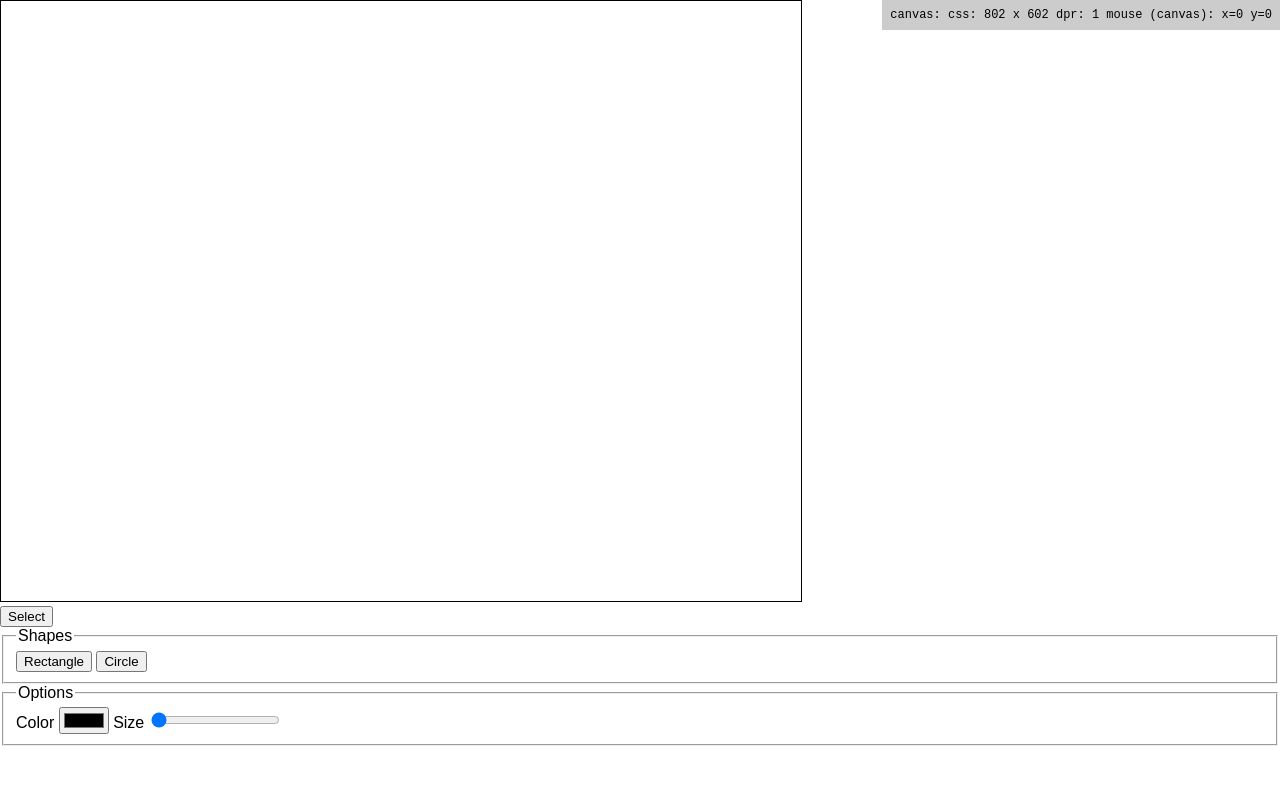
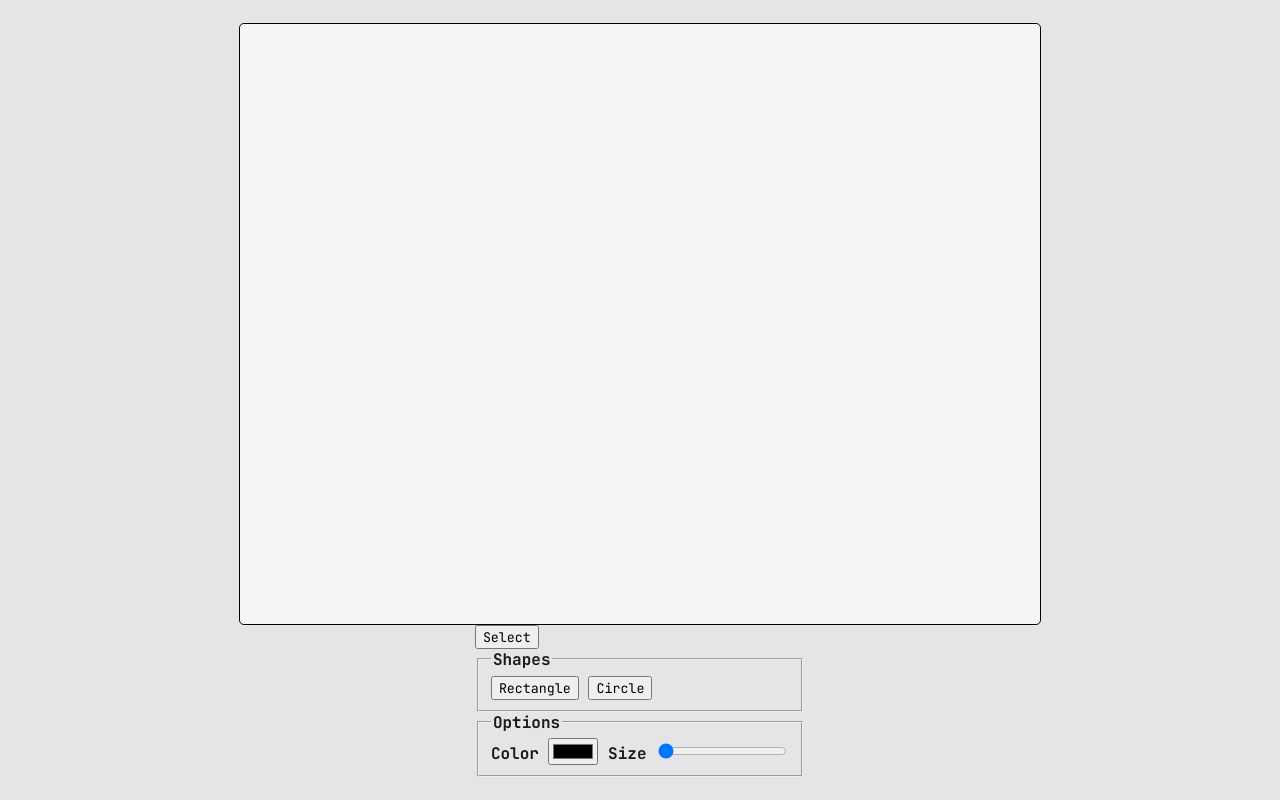
Before and after one commit to AnthonyEsber/paint-2.0, a website with bundled scripts: page index.html in a window 1280 px wide. Built offline with nearby package versions, Linux system fonts and the light colour scheme; files whose address does not match are found by name.

Commit message:
feat: add new font; change colors and layout; fix #13

```diff
--- a/index.html
+++ b/index.html
@@ -4,26 +4,35 @@
     <meta charset="UTF-8" />
     <title>Paint 2.0</title>
     <link href="src/main.css" rel="stylesheet" />
+    <link rel="icon" type="image/png" href="./src/assets/palette.png" />
+    <link rel="preconnect" href="https://fonts.googleapis.com" />
+    <link rel="preconnect" href="https://fonts.gstatic.com" crossorigin />
+    <link
+      href="https://fonts.googleapis.com/css2?family=JetBrains+Mono:ital,wght@0,100..800;1,100..800&display=swap"
+      rel="stylesheet"
+    />
   </head>
   <body>
     <main>
       <canvas class="paint-c-main-canvas" width="800" height="600"></canvas>
       <nav class="paint-c-canvas__composer">
-        <button data-tool="select" aria-pressed="true">Select</button>
+        <button class="select-btn" data-tool="select" aria-pressed="true">
+          Select
+        </button>
         <fieldset class="paint-c-canvas__composer--tool-shapes">
-          <legend>Shapes</legend>
-          <button data-tool="rect">Rectangle</button>
-          <button data-tool="circle">Circle</button>
+          <legend class="shapes-legend">Shapes</legend>
+          <button data-tool="rect" class="rectangle-btn">Rectangle</button>
+          <button data-tool="circle" class="circle-btn">Circle</button>
         </fieldset>
         <fieldset class="paint-c-canvas__composer--tool-options">
-          <legend>Options</legend>
-          <label>
+          <legend class="options-legend">Options</legend>
+          <label for="color-picker">
             Color
-            <input type="color" />
+            <input id="color-picker" type="color" />
           </label>
-          <label>
+          <label for="size-input">
             Size
-            <input type="range" min="1" max="20" value="1" />
+            <input id="size-input" type="range" min="1" max="20" value="1" />
           </label>
         </fieldset>
       </nav>
@@ -35,6 +44,6 @@
       window.IS_DEV = true;
       if (window.IS_DEV) document.documentElement.classList.add("dev");
     </script>
-    <script src="./debug/overlay.js"></script>
+    <script src="./debug/overlay.ts"></script>
   </body>
 </html>
--- a/src/main.css
+++ b/src/main.css
@@ -5,15 +5,23 @@
 *::before,
 *::after {
   box-sizing: border-box;
+  font-family: "JetBrains Mono", monospace;
 }
+
+body {
+  height: 100vh;
+  font-weight: 700;
+  background-color: #e5e5e7;
+}
+
 body,
 ul {
   margin: 0;
   padding: 0;
-  font-family: Arial, Helvetica, sans-serif;
 }
 
 :root {
   overflow: hidden;
   height: 100vh;
+  color: #1a1a1a;
 }
--- a/src/styles/canvas.css
+++ b/src/styles/canvas.css
@@ -1,3 +1,20 @@
 .paint-c-main-canvas {
-  border: 1px solid black;
+  cursor: pointer;
+
+  border: 1px solid #000;
+  border-radius: 0.3rem;
+  background-color: #f5f5f7;
+
+  /* box-shadow: rgba(0, 0, 0, 0.35) 0px 5px 15px; */
+
+  transition: box-shadow 0.3s;
 }
+
+main {
+  display: flex;
+  flex-direction: column;
+  align-items: center;
+  justify-content: center;
+
+  height: 100%;
+}
```
Also changed, not shown: src/assets/palette.png (added).
